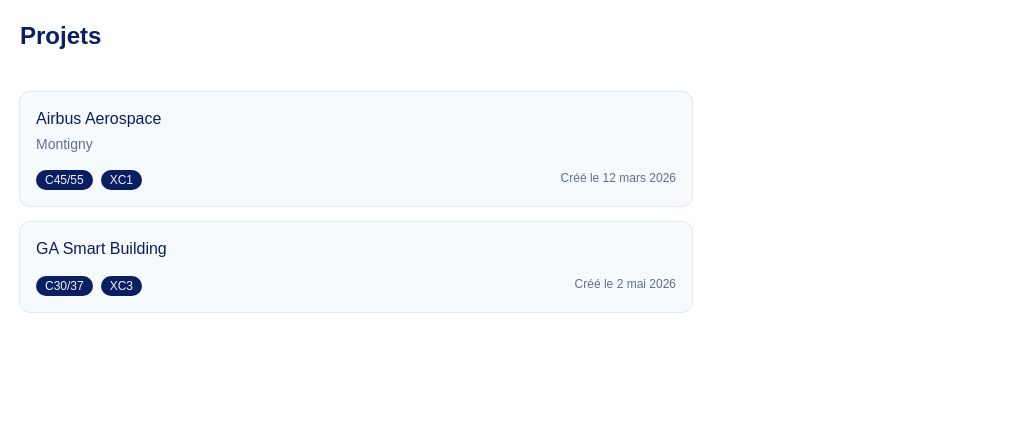
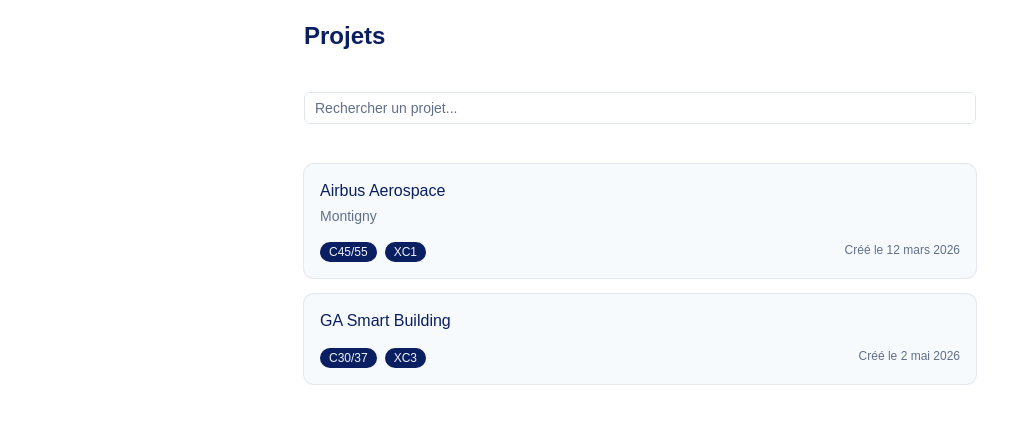
Before and after one commit to kdauvergne/sectio, a React (Vite) app in the folder frontend/: page / in a window 1280 px wide. Shown: the top 424 px of the page, without its empty margins (0-1021 px from the left). Built offline with nearby package versions, Linux system fonts and the light colour scheme.

Commit message:
(frontend): ajout barre de recherche projets avec filtrage

```diff
--- a/frontend/src/App.tsx
+++ b/frontend/src/App.tsx
@@ -1,14 +1,29 @@
+import { useState } from "react";
 import { CarteProjet } from "@/components/projets/CarteProjet";
 import { PROJETS_DEMO } from "@/donnees-demo";
+import { BarreRecherche } from "./components/projets/BarreRecherche";
 
 function App() {
+  const [recherche, setRecherche] = useState("");
+
+  const projetFiltres = PROJETS_DEMO.filter((projet) =>
+    projet.nom.toLowerCase().includes(recherche.toLowerCase()),
+  );
+
   return (
-    <div className="grid gap-4 max-w-2xl m-5">
+    <div className="grid gap-4 max-w-2xl m-5 mx-auto">
       <h1 className="text-2xl font-semibold mb-6">Projets</h1>
-
-      {PROJETS_DEMO.map((projet) => (
+      <div className="mb-6">
+        <BarreRecherche valeur={recherche} onChangement={setRecherche} />
+      </div>
+      {projetFiltres.map((projet) => (
         <CarteProjet key={projet.id} projet={projet} />
       ))}
+      {projetFiltres.length === 0 && (
+        <p className="text-sm text-muted-foreground">
+          Aucun projet ne correspond à « {recherche} ».
+        </p>
+      )}
     </div>
   );
 }
--- /dev/null
+++ b/frontend/src/components/projets/BarreRecherche.tsx
@@ -0,0 +1,18 @@
+import { Input } from "@/components/ui/input";
+
+type BarreRechercheProps = {
+  valeur: string;
+  onChangement: (nouvelleValeur: string) => void;
+};
+
+export function BarreRecherche({ valeur, onChangement }: BarreRechercheProps) {
+  return (
+    <div>
+      <Input
+        placeholder="Rechercher un projet..."
+        value={valeur}
+        onChange={(e) => onChangement(e.target.value)}
+      />
+    </div>
+  );
+}
--- /dev/null
+++ b/frontend/src/components/ui/input.tsx
@@ -0,0 +1,19 @@
+import * as React from "react";
+
+import { cn } from "@/lib/utils";
+
+function Input({ className, type, ...props }: React.ComponentProps<"input">) {
+  return (
+    <input
+      type={type}
+      data-slot="input"
+      className={cn(
+        "h-8 w-full min-w-0 rounded-lg border border-input bg-transparent px-2.5 py-1 text-base transition-colors outline-none file:inline-flex file:h-6 file:border-0 file:bg-transparent file:text-sm file:font-medium file:text-foreground placeholder:text-muted-foreground focus-visible:border-ring focus-visible:ring-3 focus-visible:ring-ring/50 disabled:pointer-events-none disabled:cursor-not-allowed disabled:bg-input/50 disabled:opacity-50 aria-invalid:border-destructive aria-invalid:ring-3 aria-invalid:ring-destructive/20 md:text-sm dark:bg-input/30 dark:disabled:bg-input/80 dark:aria-invalid:border-destructive/50 dark:aria-invalid:ring-destructive/40",
+        className,
+      )}
+      {...props}
+    />
+  );
+}
+
+export { Input };
```
